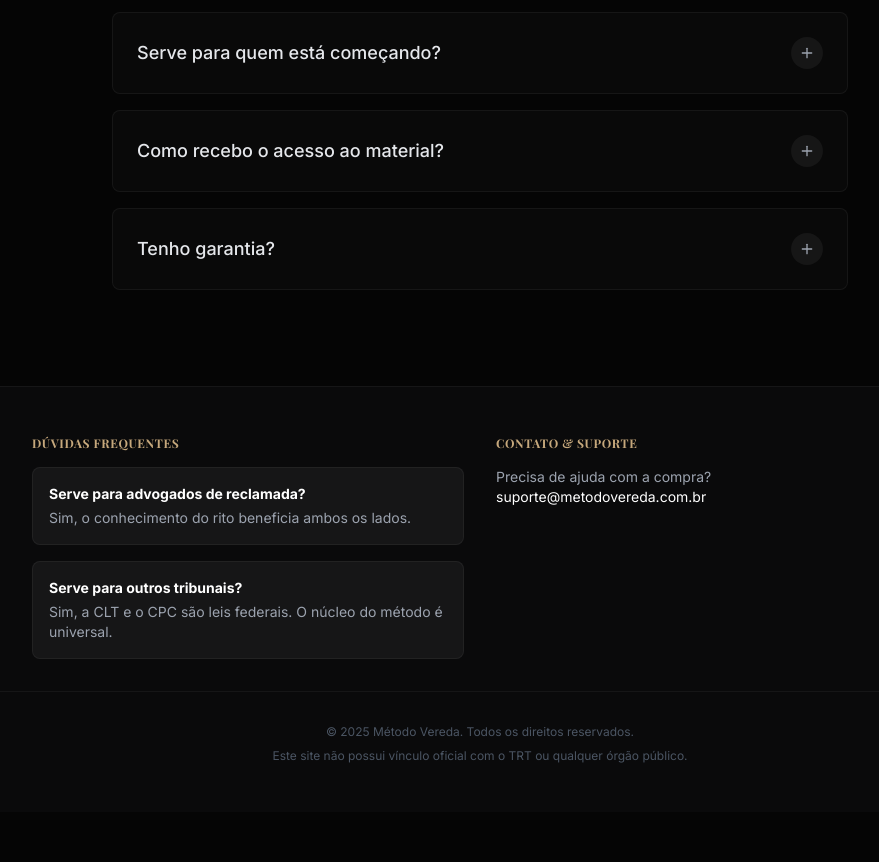
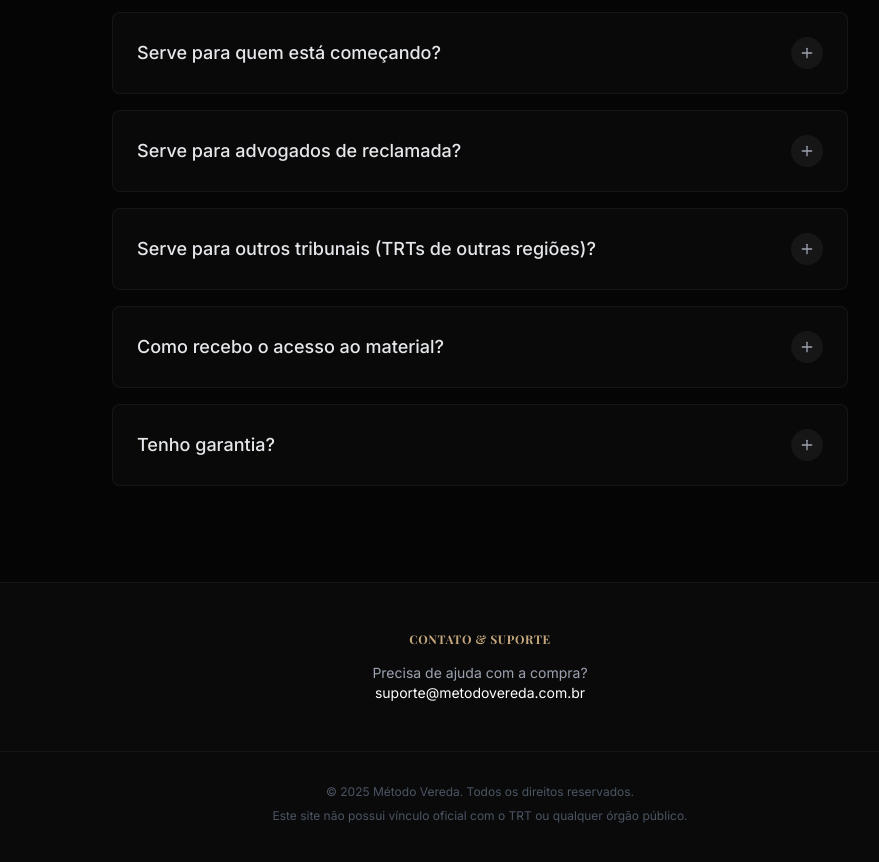
Before and after one commit to ProfessorPantoja/metodo-vereda-landing1, a React (Vite) app: page / in a window 1280 px wide. Shown: the part 8100-8962 px from the top of the page, without its empty margins (160-1039 px from the left). Before the commit the page ends 8912 px from the top, so only its background shows below. Built offline with nearby package versions, Linux system fonts and the light colour scheme; no server answers; the database is empty; a web font is replaced by a local one.

Commit message:
fix: unificacao de faqs e limpeza de footer

```diff
--- a/src/components/FAQ.tsx
+++ b/src/components/FAQ.tsx
@@ -15,6 +15,14 @@ const FAQ = () => {
         {
             question: "Serve para quem está começando?",
             answer: "Sim! O método foi desenhado como um mapa passo a passo, ideal tanto para quem está perdido na execução quanto para quem já tem experiência mas quer organizar seu conhecimento."
+        },
+        {
+            question: "Serve para advogados de reclamada?",
+            answer: "Sim. Embora o foco seja na satisfação do crédito (execução), conhecer profundamente as ferramentas e o rito processual é essencial também para a defesa, permitindo identificar excessos ou nulidades."
+        },
+        {
+            question: "Serve para outros tribunais (TRTs de outras regiões)?",
+            answer: "Sim. A CLT, o CPC e as resoluções do CNJ (como as que regulam o Sisbajud e Sniper) são normas federais. O núcleo do método é universal e aplicável em todo o território nacional."
         },
         {
             question: "Como recebo o acesso ao material?",
--- a/src/components/Footer.tsx
+++ b/src/components/Footer.tsx
@@ -3,20 +3,7 @@ const Footer = () => {
   return (
     <footer className="bg-brand-noir border-t border-white/5 py-12">
       <div className="container mx-auto px-4 text-center">
-        <div className="grid md:grid-cols-2 gap-8 mb-8 text-left max-w-4xl mx-auto">
-          <div>
-            <h4 className="text-brand-gold font-bold mb-4 uppercase tracking-wider text-xs">Dúvidas Frequentes</h4>
-            <ul className="space-y-4 text-sm text-gray-400">
-              <li className="p-4 bg-white/5 rounded-lg border border-white/5">
-                <strong className="block text-white mb-1">Serve para advogados de reclamada?</strong>
-                Sim, o conhecimento do rito beneficia ambos os lados.
-              </li>
-              <li className="p-4 bg-white/5 rounded-lg border border-white/5">
-                <strong className="block text-white mb-1">Serve para outros tribunais?</strong>
-                Sim, a CLT e o CPC são leis federais. O núcleo do método é universal.
-              </li>
-            </ul>
-          </div>
+        <div className="flex flex-col items-center justify-center mb-8 text-center">
           <div>
             <h4 className="text-brand-gold font-bold mb-4 uppercase tracking-wider text-xs">Contato & Suporte</h4>
             <p className="text-sm text-gray-400 mb-4">
```
